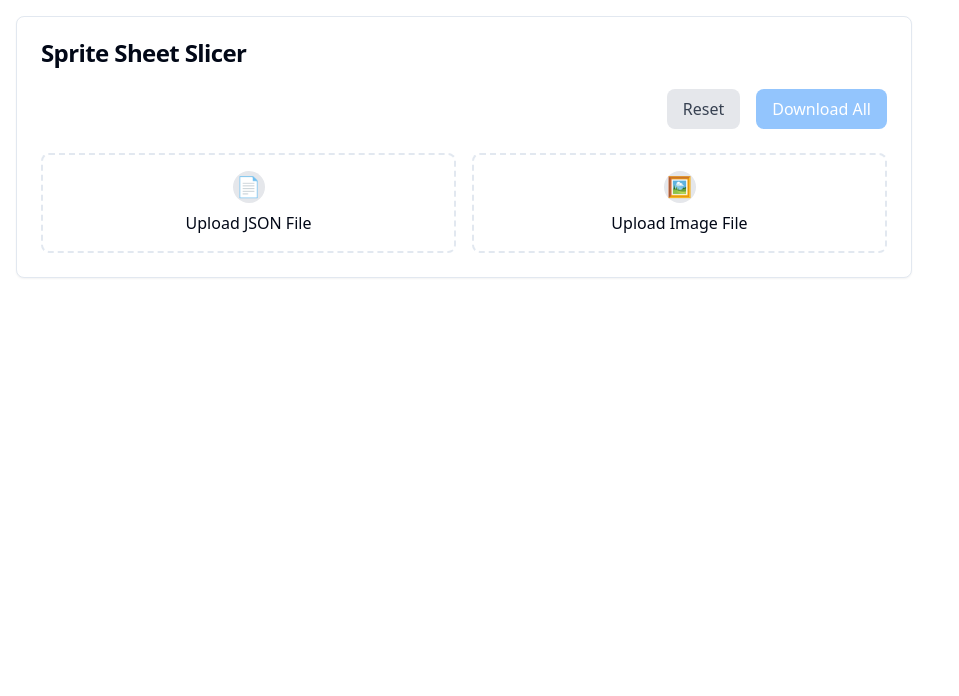
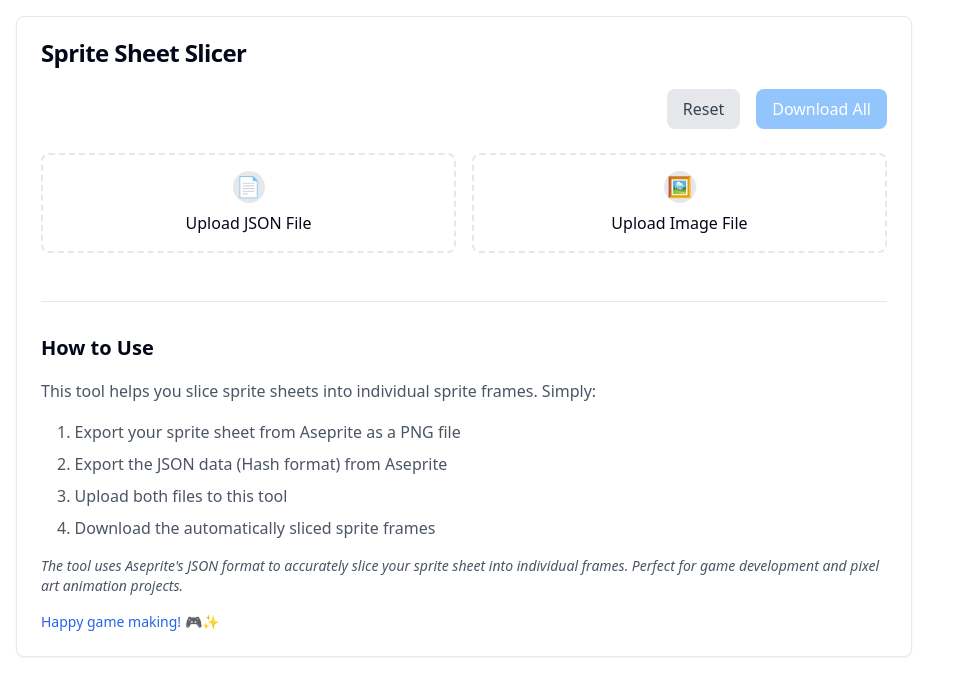
Before and after one commit to Dr-Min/sprite-slicer, a Next.js app: page / in a window 1280 px wide. Shown: the top 696 px of the page, without its empty margins (0-959 px from the left). Built offline with nearby package versions, Linux system fonts and the light colour scheme.

Commit message:
사용법 영어로 추가가

```diff
--- a/src/components/sprite-slicer.tsx
+++ b/src/components/sprite-slicer.tsx
@@ -350,6 +350,30 @@ const SpriteSlicer = () => {
             </div>
           )}
         </div>
+
+        {/* Instructions section */}
+        <div className="mt-12 border-t pt-8">
+          <h3 className="text-xl font-semibold mb-4">How to Use</h3>
+          <div className="space-y-4 text-gray-600">
+            <p className="leading-relaxed">
+              This tool helps you slice sprite sheets into individual sprite frames. Simply:
+            </p>
+            <ol className="list-decimal list-inside space-y-2 ml-4">
+              <li>Export your sprite sheet from Aseprite as a PNG file</li>
+              <li>Export the JSON data (Hash format) from Aseprite</li>
+              <li>Upload both files to this tool</li>
+              <li>Download the automatically sliced sprite frames</li>
+            </ol>
+            <p className="mt-6 text-sm italic">
+              The tool uses Aseprite&apos;s JSON format to accurately slice your sprite sheet into individual frames.
+              Perfect for game development and pixel art animation projects.
+            </p>
+            <p className="mt-4 text-sm text-blue-600">
+              Happy game making! 🎮✨
+            </p>
+          </div>
+        </div>
+
         <canvas ref={canvasRef} className="hidden" />
       </CardContent>
     </Card>
```
